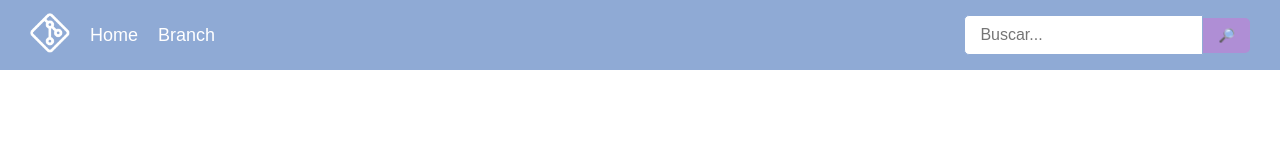
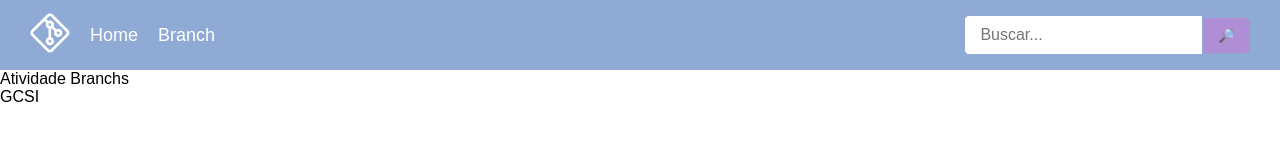
Before and after one commit to rebeca018/atividade-branchs, a plain HTML site: page index.html in a window 1280 px wide. Drawn offline with Linux system fonts and the light colour scheme.

Commit message:
Html do footer

```diff
--- a/index.html
+++ b/index.html
@@ -23,6 +23,17 @@
         </form>
     </header>
 
+    <footer>
+        <div>
+            <p>Atividade Branchs</p>
+        </div>
+
+        <div>
+            <p>GCSI</p>
+        </div>
+    </footer>
+
+
     <script src='index.js' ></script>
 </body>
 </html>
```
